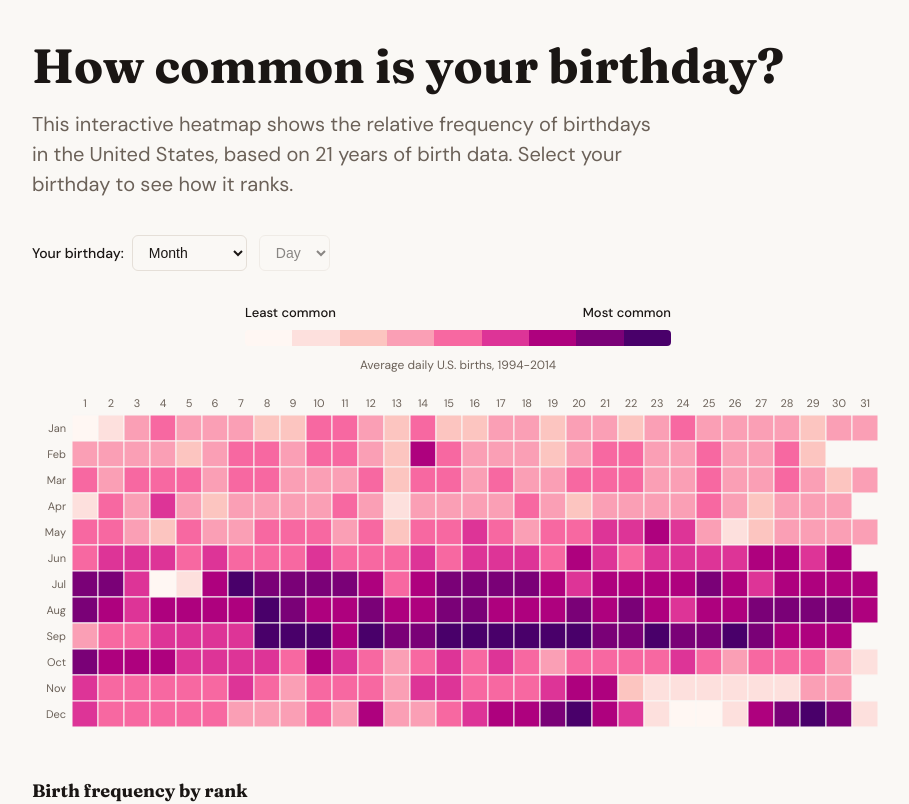
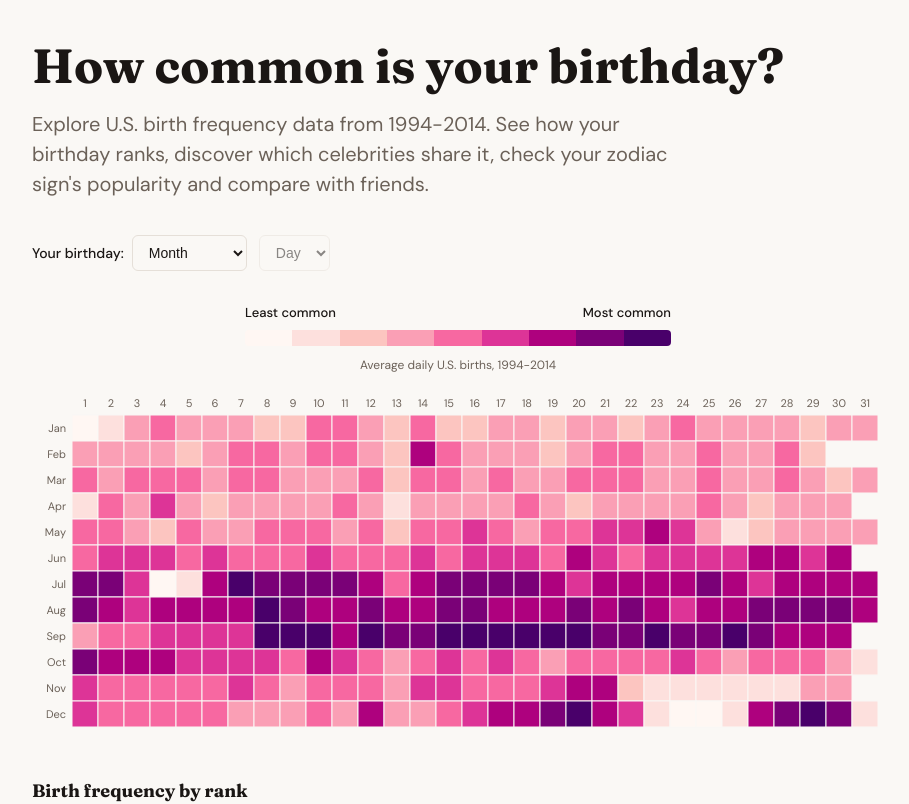
Before and after one commit to stiles/birthdays, a SvelteKit app: page / in a window 1280 px wide. Shown: the top 804 px of the page, without its empty margins (182-1091 px from the left). Built offline with nearby package versions, Linux system fonts and the light colour scheme.

Commit message:
copy: update subtitle to reflect all page features

```diff
--- a/src/routes/+page.svelte
+++ b/src/routes/+page.svelte
@@ -102,7 +102,7 @@
 	<header>
 		<h1>How common is your birthday?</h1>
 		<p class="subtitle">
-			This interactive heatmap shows the relative frequency of birthdays in the United States, based on 21 years of birth data. Select your birthday to see how it ranks.
+			Explore U.S. birth frequency data from 1994-2014. See how your birthday ranks, discover which celebrities share it, check your zodiac sign's popularity and compare with friends.
 		</p>
 	</header>
 
```
